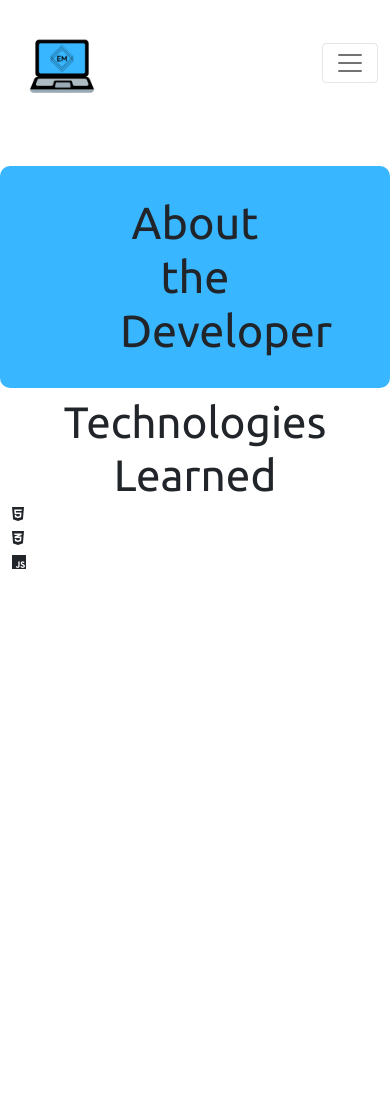
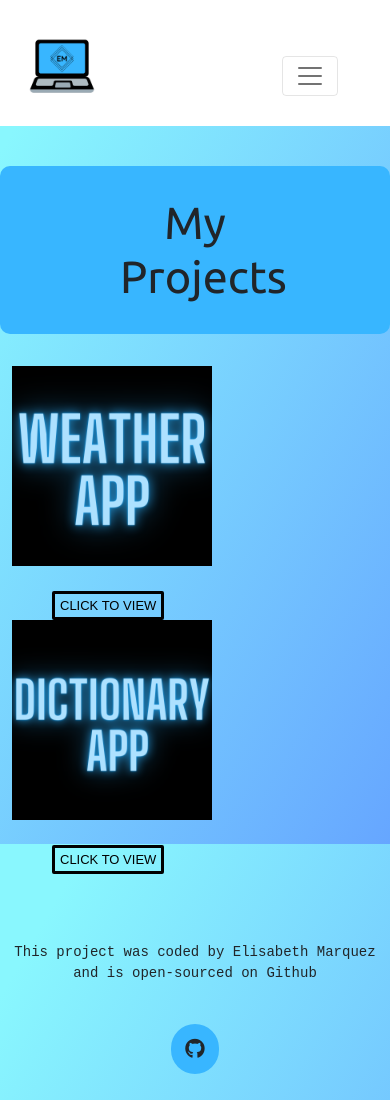
Before and after one commit to elidelmar/portfolio-final-responsive, a plain HTML site: page projects.html in a window 390 px wide. Shown: the top 1100 px of the page. Before the commit the page ends 844 px from the top, so only its background shows below. Drawn offline with nearby package versions, Linux system fonts and the light colour scheme.

Commit message:
removed unnecessary files

```diff
--- a/projects.html
+++ b/projects.html
@@ -7,7 +7,7 @@
     <meta name="viewport" content="width=device-width, initial-scale=1.0" />
     <meta name="description"
         content="Follow Markita on all platforms and connect. This is where she puts all her makeup tips and skincare tips for the world to see." />
-    <title>About-Elisabeth Marquez</title>
+    <title>Projects-Elisabeth Marquez</title>
     <link href="https://cdn.jsdelivr.net/npm/bootstrap@5.1.3/dist/css/bootstrap.min.css" rel="stylesheet"
         integrity="sha384-1BmE4kWBq78iYhFldvKuhfTAU6auU8tT94WrHftjDbrCEXSU1oBoqyl2QvZ6jIW3" crossorigin="anonymous" />
     <script src="https://cdn.jsdelivr.net/npm/bootstrap@5.1.3/dist/js/bootstrap.bundle.min.js"
@@ -27,11 +27,14 @@
         left: 0;
         max-width: 100%;
         height: auto;
-        object-fit: cover;
-        background-repeat: no-repeat;
         overflow: hidden;
+        background-size: cover;
         position: relative;
-        background-image: url("images/blue.png");
+        background: linear-gradient(120deg, #89f7fe 10%, #66a6ff 100%);
+          height: 100%;
+    margin: 0;
+    background-repeat: no-repeat;
+    background-attachment: fixed;
 
     }
 </style>
@@ -64,28 +67,37 @@
             </div>
         </div>
     </nav>
-    <h1>About the Developer</h1>
-    <h2>Technologies Learned</h2>
-
+    <div class="body">
+    <h1>My Projects</h1>
+    <br>
     <div class="container">
         <div class="row">
-            <div class="col-sm">
-                <i class="fab fa-html5"></i>
+            <div class="col-md-6"><img src="images/weatherapp.png" class="img-fluid" width="200px">
+                <button><a href="https://jolly-visvesvaraya-5cdafe.netlify.app/">Click to view</a>
+                </button>
             </div>
-            <div class="col-sm">
-                <i class="fab fa-css3-alt"></i>
-            </div>
-            <div class="col-sm">
-                <i class="fab fa-js"></i>
+            <div class="col-md-6"><img src="images/dictionary.png" class="img-fluid" width="200px">
+                <button><a href="https://nifty-wilson-be62a0.netlify.app/">Click to view</a></button>
             </div>
         </div>
     </div>
-
-    </div>
-
-
     </div>
     </div>
+    <br>
+    <footer>
+        <p class="text-center mt-4" id="contact">
+            This project was coded by Elisabeth Marquez and is open-sourced on Github
+        </p>
+        <div class="social-links d-flex justify-content-center">
+            <a href="https://github.com/elidelmar/portfolio-final-responsive" target="_blank">
+                <i class="fab fa-github" title="Github Profile"></i>
+            </a>
+
+        </div>
+    </footer>
+    </div>
+</div>
+</div>
 </body>
 
 </html>
--- a/style/about.css
+++ b/style/about.css
@@ -1,8 +1,15 @@
 @import url("https://fonts.googleapis.com/css2?family=Poppins:wght@300&display=swap");
 @import url("https://fonts.googleapis.com/css2?family=Ubuntu&display=swap");
-h3 {
+h3, p {
   text-align: center;
   font-family: "Poppins", sans-serif;
+  text-justify: inter-word;
+}
+
+#contact {
+  font-size: 14px;
+  font-family: monospace;
+  padding-top: 20px;
 }
 
 #icon {
--- a/style/contact.css
+++ b/style/contact.css
@@ -37,7 +37,7 @@ h3 {
 
 
 .logo {
-  max-height: 150px;
+  max-height: 120px;
   max-width: 140px;
 }
 
--- a/style/projects.css
+++ b/style/projects.css
@@ -4,6 +4,42 @@ h3,
 p {
   text-align: center;
   font-family: "Poppins", sans-serif;
+}
+
+#contact {
+  font-size: 14px;
+  font-family: monospace;
+  padding-top: 20px;
+}
+
+button {
+  justify-content: space-between;
+  background-color: #38b6ff;
+  margin-left: 50px;
+  margin-right: 50px;
+  transition: all 0.5s ease;
+  color: rgb(0, 0, 0);
+  border: 3px solid rgb(0, 0, 0);
+  font-family: "Montserrat", sans-serif;
+  text-transform: uppercase;
+  text-align: center;
+  line-height: 1;
+  font-size: 17px;
+  background-color: transparent;
+  padding: 10px;
+  outline: none;
+  border-radius: 4px;
+  text-decoration: none;
+}
+
+button:hover {
+  color: #000000;
+  background-color: #38b6ff;
+}
+
+a {
+  text-decoration: none;
+  color: #000000;
 }
 
 h1 {
@@ -16,26 +52,14 @@ h1 {
   margin-top: 40px;
 }
 h2 {
-  font-size: 35px;
+  font-size: 20px;
   font-family: "Ubuntu", sans-serif;
   text-align: center;
-    background: white;
+  background: rgb(122, 235, 182);
   padding: 10px 100px;
 }
 h3 {
   font-family: var(--secondary-font-family);
-}
-
-.btn-branding {
-  line-height: 30px;
-  padding: 15px 30px;
-  transition: all 150ms ease-in-out;
-}
-.btn-skintype {
-  background-color: var(--secondary-color);
-  line-height: 30px;
-  padding: 15px 30px;
-  transition: all 150ms ease-in-out;
 }
 
 .logo {
@@ -122,4 +146,25 @@ footer .contact-box {
   footer.contact-box {
     padding: 30px;
   }
+
+  button {
+    justify-content: space-between;
+    background-color: #38b6ff;
+    margin-left: 40px;
+    margin-right: 40px;
+    margin-top: 25px;
+    transition: all 0.5s ease;
+    color: rgb(0, 0, 0);
+    border: 3px solid rgb(0, 0, 0);
+    font-family: "Montserrat", sans-serif;
+    text-transform: uppercase;
+    text-align: center;
+    line-height: 1;
+    font-size: 13px;
+    background-color: transparent;
+    padding: 5px;
+    outline: none;
+    border-radius: 2px;
+    text-decoration: none;
+  }
 }
```
Also changed, not shown: about.html (+12 -6 lines), contact.html (+18 -1 lines), images/dictionary.png (added), images/weatherapp.png (added).
